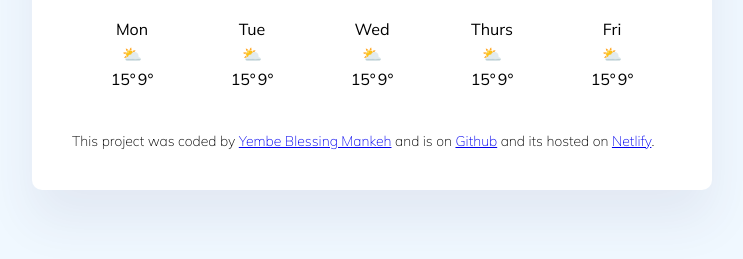
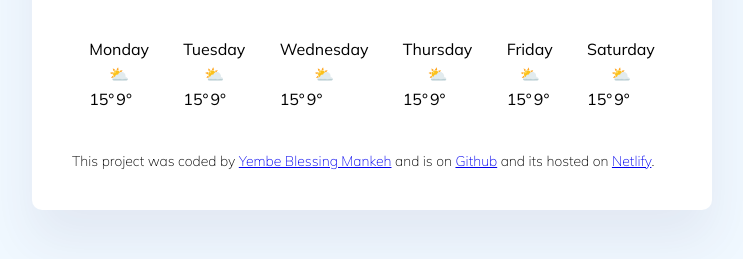
Before and after one commit to Blessing-bit-ui/MY-Weather-project, a plain HTML site: page index.html in a window 1280 px wide. Shown: the part 349-608 px from the top of the page, without its empty margins (268-1011 px from the left). Drawn offline with nearby package versions, Linux system fonts and the light colour scheme.

Commit message:
remove the html structure for the days and created a forecasting id.moved it into a javascript and created a function called displayForecast

```diff
--- a/index.html
+++ b/index.html
@@ -37,41 +37,9 @@
        <div class="degree">°C</div>
     </div>
 </div>
-<div class="forecast">
+<div class="forecast" id="forecasting">
     <div class="weather-forcast">
- <div class="weather-day">Mon</div>
- <div class="weather-icon">⛅</div>
- <div class="weather-degree">
-    <div class="weather-degrees">15°</div>
-    <div class="weather-degreess">9°</div>
-</div>
-</div>
-<div class="weather-forcast">
- <div class="weather-day">Tue</div>
- <div class="weather-icon">⛅</div>
- <div class="weather-degree">
-    <div class="weather-degrees">15°</div>
-    <div class="weather-degreess">9°</div>
-</div>
-</div>
-<div class="weather-forcast">
- <div class="weather-day">Wed</div>
- <div class="weather-icon">⛅</div>
- <div class="weather-degree">
-    <div class="weather-degrees">15°</div>
-    <div class="weather-degreess">9°</div>
-</div>
-</div>
-<div class="weather-forcast">
- <div class="weather-day">Thurs</div>
- <div class="weather-icon">⛅</div>
- <div class="weather-degree">
-    <div class="weather-degrees">15°</div>
-    <div class="weather-degreess">9°</div>
-</div>
-</div>
-<div class="weather-forcast">
- <div class="weather-day">Fri</div>
+ <div class="weather-day"></div>
  <div class="weather-icon">⛅</div>
  <div class="weather-degree">
     <div class="weather-degrees">15°</div>
--- a/myproject.js
+++ b/myproject.js
@@ -45,5 +45,28 @@ function displayCity(event){
     h1.innerHTML=cityElement.value;
     searchCity(cityElement.value)
 }
+
+let days=["Monday", "Tuesday", "Wednesday","Thursday", "Friday", "Saturday"];
+
+function displayForecast(){
+  let forecastsElement = document.querySelector("#forecasting");
+  let WritingDays="";
+days.forEach(function(day){
+ WritingDays+=
+  `<div class="forecast">
+  <div class="weather-forcast">
+    <div class="weather-day">${day}</div>
+    <div class="weather-icon">⛅</div>
+    <div class="weather-degree">
+      <div class="weather-degrees">15°</div>
+      <div class="weather-degreess">9°</div>
+    </div>
+  </div>
+</div>`;
+});
+forecastsElement.innerHTML=WritingDays;
+}
 let form=document.querySelector("#myForm");
-form.addEventListener("submit",displayCity)
+form.addEventListener("submit",displayCity);
+
+displayForecast()
```
